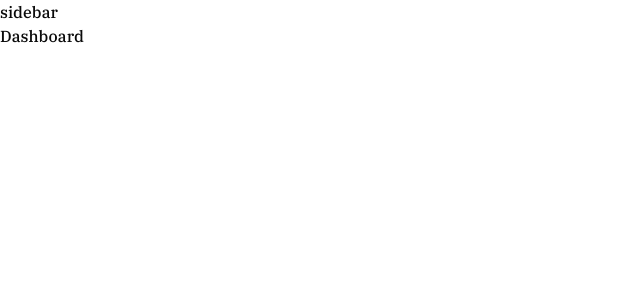
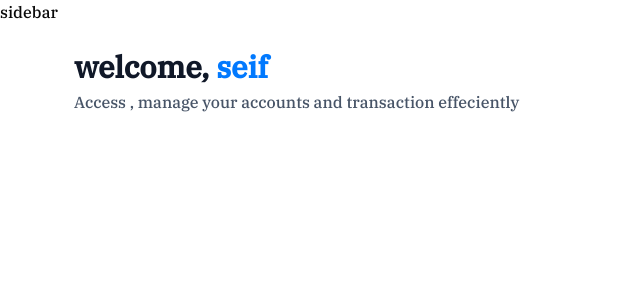
Before and after one commit to seif1125/bankly, a Next.js app: page / in a window 1280 px wide. Shown: the top 300 px of the page, without its empty margins (0-640 px from the left). Built offline with nearby package versions, Linux system fonts and the light colour scheme.

Commit message:
Add HeaderBox in Home Page

```diff
--- a/app/(root)/layout.tsx
+++ b/app/(root)/layout.tsx
@@ -1,4 +1,5 @@
 import type { Metadata } from "next";
+import '../globals.css'
 
 
 
@@ -13,7 +14,7 @@ export default function RootLayout({
   children: React.ReactNode;
 }>) {
   return (
-   <main>
+   <main className="flex ">
     <h1>sidebar</h1>
     {children}
    </main>
--- a/app/(root)/page.tsx
+++ b/app/(root)/page.tsx
@@ -1,8 +1,18 @@
 import React from 'react'
+import HeaderBox from '@/components/HeaderBox'
+const dashboard = () => {
+  const user= {'firstname':'seif'}
+  return (
+    <section className='home'> <div className='home-content '>
+    <HeaderBox
+    title='welcome'
+    type='greeting'
+    subtext='Access  , manage
+     your accounts and transaction effeciently'
+     user={user?.firstname}
+     />
+    </div></section>
 
-const dashboard = () => {
-  return (
-    <div>Dashboard</div>
   )
 }
 
--- a/app/globals.css
+++ b/app/globals.css
@@ -110,7 +110,7 @@
   }
 
   .home-content {
-    @apply no-scrollbar flex w-full flex-1 flex-col gap-8 px-5 sm:px-8 py-7 lg:py-12 xl:max-h-screen xl:overflow-y-scroll;
+    @apply no-scrollbar flex w-full flex-1 flex-col gap-8 px-5 sm:px-8 py-7 lg:py-12 xl:max-h-screen xl:overflow-y-scroll px-0 xl:px-4 ;
   }
 
   .home-header {
--- /dev/null
+++ b/components/HeaderBox.tsx
@@ -0,0 +1,18 @@
+import React from 'react'
+
+const HeaderBox = ({type='title',title,subtext,user}:HeaderBoxProps) => {
+  return (
+    <header className='home-header'>
+        <div className='header-box'>
+     <h1 className='header-box-title'>
+        {title},
+        {user&&type=='greeting' && <span className='text-bankGradient'>&nbsp;{user}</span>}
+      </h1>
+      <p className='header-box-subtext' > {subtext}</p>
+        </div>
+
+     </header>
+  )
+}
+
+export default HeaderBox
```
